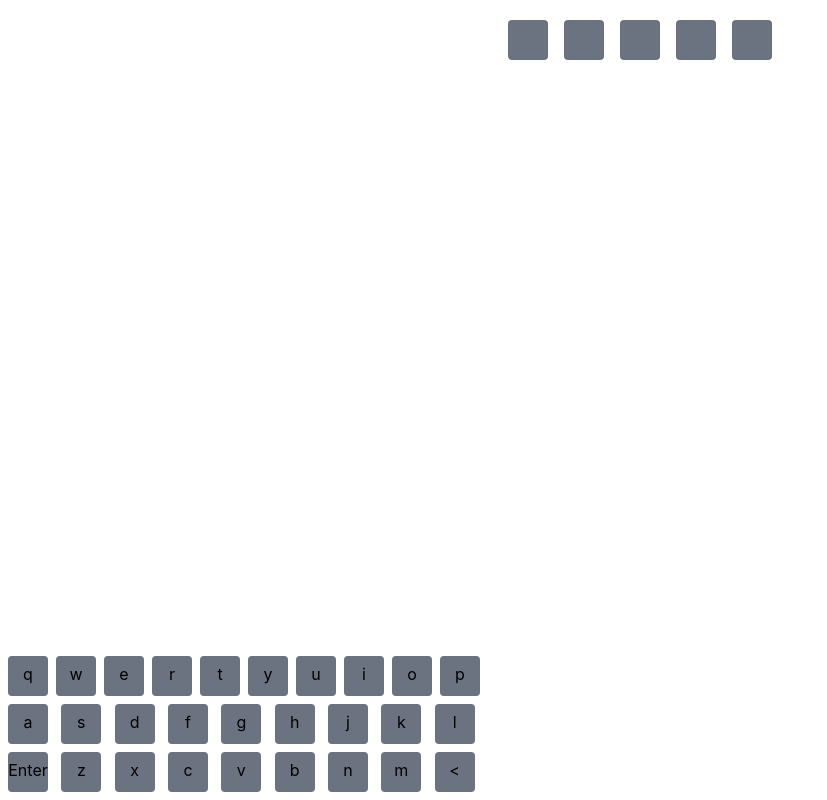
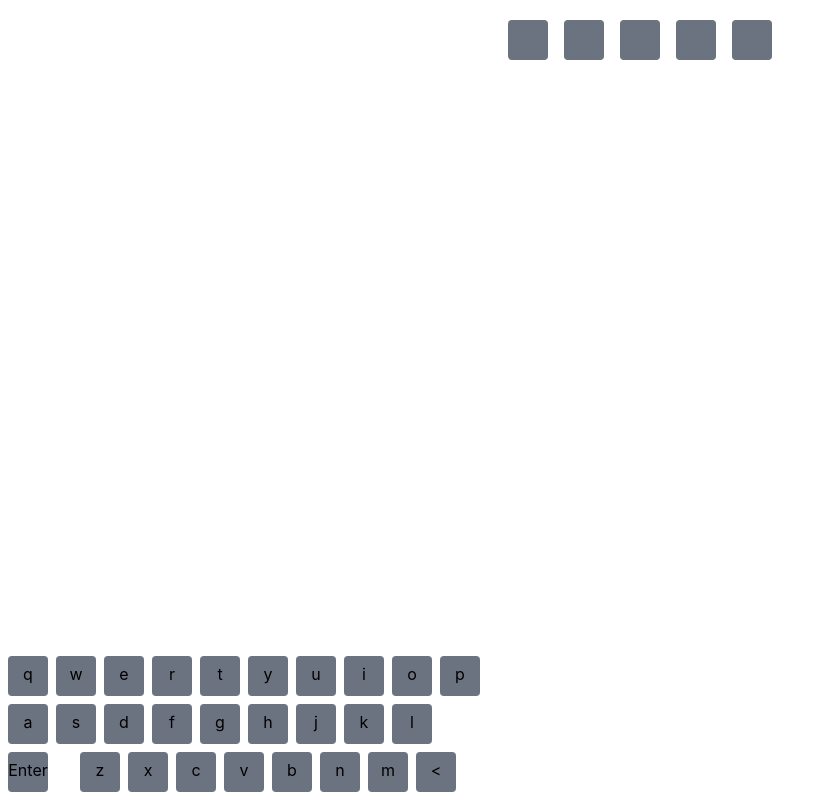
Before and after one commit to H-Lapa/wordle-clone, a Next.js app: page / in a window 1280 px wide. Shown: the whole page, without its empty margins (0-827 px from the left). Built offline with nearby package versions, Linux system fonts and the light colour scheme.

Commit message:
Whole keyboard works

```diff
--- a/components/Display.js
+++ b/components/Display.js
@@ -5,10 +5,10 @@ const Display = ({arr}) => {
             <div className="grid grid-cols-5 gap-4 m-5 text-ce">
 
                 <div className="bg-gray-500 p-5 rounded text-center">{arr.length > 0 ? arr[0]: null}</div>
-                <div className="bg-gray-500 p-5 rounded text-center">{arr.length > 0 ? arr[1]: null}</div>
-                <div className="bg-gray-500 p-5 rounded text-center">{arr.length > 0 ? arr[2]: null}</div>
-                <div className="bg-gray-500 p-5 rounded text-center">{arr.length > 0 ? arr[3]: null}</div>
-                <div className="bg-gray-500 p-5 rounded text-center">{arr.length > 0 ? arr[4]: null}</div>
+                <div className="bg-gray-500 p-5 rounded text-center">{arr.length > 1 ? arr[1]: null}</div>
+                <div className="bg-gray-500 p-5 rounded text-center">{arr.length > 2 ? arr[2]: null}</div>
+                <div className="bg-gray-500 p-5 rounded text-center">{arr.length > 3 ? arr[3]: null}</div>
+                <div className="bg-gray-500 p-5 rounded text-center">{arr.length > 4 ? arr[4]: null}</div>
 
 
 
--- a/components/Keyboard.js
+++ b/components/Keyboard.js
@@ -34,7 +34,11 @@ const Keyboard = ({setText, text}) => {
             <div className="max-w-full flex flex-row">
                 {/* letter */}
                 {secondRow.map((symbol) => {
-                    return <Key letter={symbol} />;
+                    return (
+                        <div onClick={() => updateArr(symbol)}>
+                            <Key letter={symbol} />
+                        </div>
+                    )
                 })}
             </div>
 
@@ -45,7 +49,11 @@ const Keyboard = ({setText, text}) => {
 
                 {/* letter */}
                 {thirdRow.map((symbol) => {
-                    return <Key letter={symbol} />;
+                    return (
+                        <div onClick={() => updateArr(symbol)}>
+                            <Key letter={symbol} />
+                        </div>
+                    )
                 })}
 
                 <Key letter={"<"}></Key>
```
